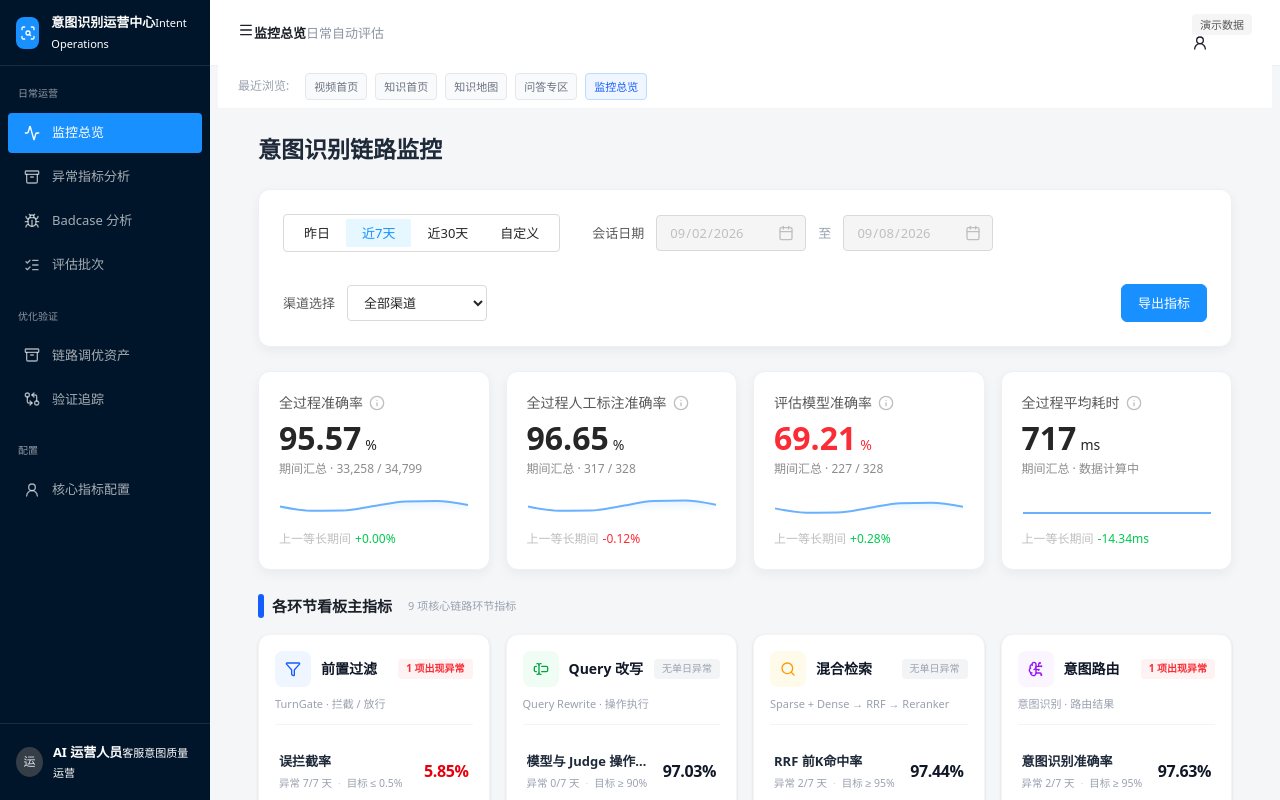
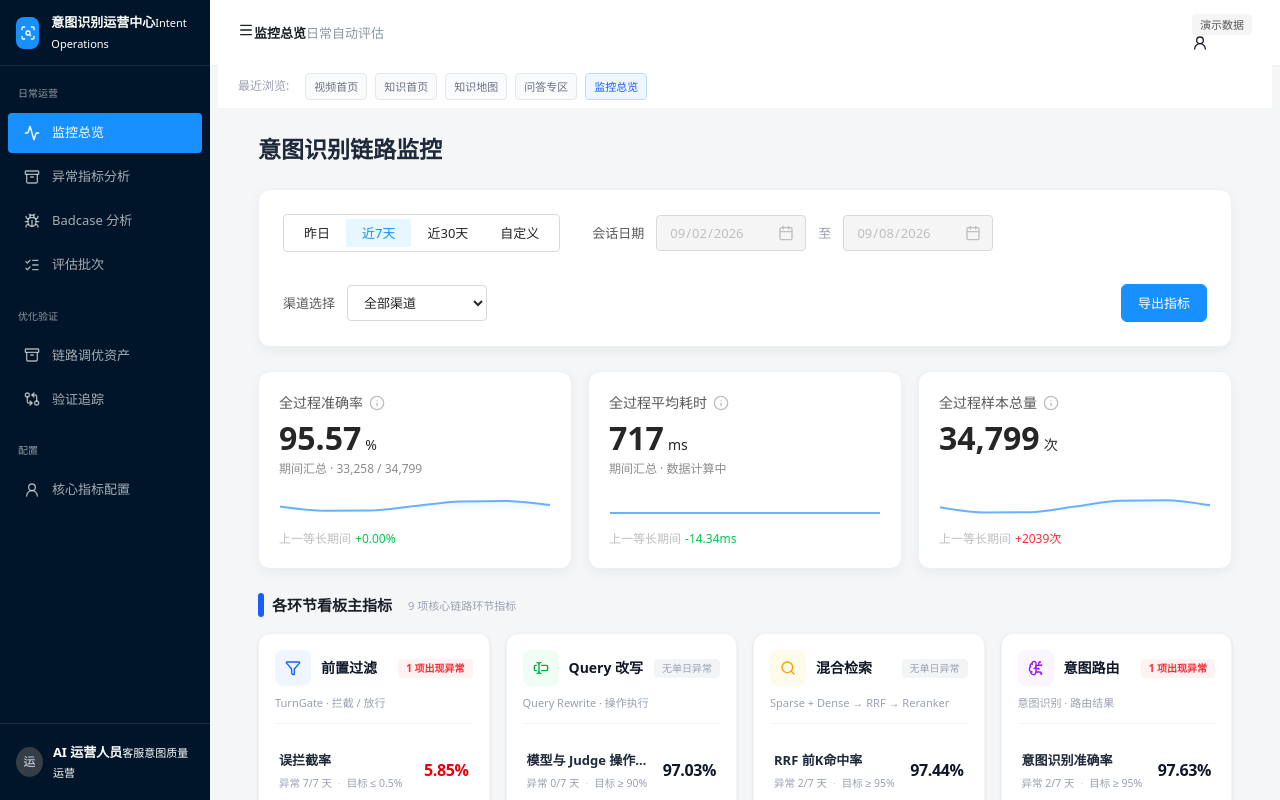
Before and after one commit to curry-spec/-, a React (Vite) app: page / in a window 1280 px wide. Shown: the top 800 px of the page. Built offline with nearby package versions, Linux system fonts and the light colour scheme.

Commit message:
refactor: update UI components and data management
- Clean up Assets form fields
- Improve Batches import button placement
- Support total sample metric in Overview
- Refine layout styles and chart data structures

```diff
--- a/src/data.ts
+++ b/src/data.ts
@@ -69,13 +69,15 @@ export const baseData: Record<'phone' | 'online', BatchData> = {
 };
 
 export const dailyTrends = [
-  { date: '09-02', '全过程准确率': 93.1, '误拦截率': 4.1, '漏拦截率': 21.0, '模型与 Judge 操作集合一致率': 97.0, '模型-Judge 端到端代理准确率': 97.2, 'RRF 前K命中率': 97.4, 'Reranker Top1 准确率': 94.3, 'Reranker 直出意图准确率': 94.6, '意图识别准确率': 97.6, '拒识命中率': 90.0, '全过程人工标注准确率': 96.2, '评估模型准确率': 94.5 },
-  { date: '09-03', '全过程准确率': 92.8, '误拦截率': 4.3, '漏拦截率': 21.2, '模型与 Judge 操作集合一致率': 97.1, '模型-Judge 端到端代理准确率': 97.3, 'RRF 前K命中率': 97.5, 'Reranker Top1 准确率': 94.4, 'Reranker 直出意图准确率': 94.5, '意图识别准确率': 97.7, '拒识命中率': 90.1, '全过程人工标注准确率': 95.8, '评估模型准确率': 94.2 },
-  { date: '09-04', '全过程准确率': 93.4, '误拦截率': 4.5, '漏拦截率': 21.5, '模型与 Judge 操作集合一致率': 97.0, '模型-Judge 端到端代理准确率': 97.1, 'RRF 前K命中率': 97.3, 'Reranker Top1 准确率': 94.2, 'Reranker 直出意图准确率': 94.7, '意图识别准确率': 97.5, '拒识命中率': 89.9, '全过程人工标注准确率': 96.5, '评估模型准确率': 94.8 },
-  { date: '09-05', '全过程准确率': 93.7, '误拦截率': 4.8, '漏拦截率': 21.8, '模型与 Judge 操作集合一致率': 97.2, '模型-Judge 端到端代理准确率': 97.4, 'RRF 前K命中率': 97.6, 'Reranker Top1 准确率': 94.5, 'Reranker 直出意图准确率': 94.8, '意图识别准确率': 97.8, '拒识命中率': 90.2, '全过程人工标注准确率': 96.1, '评估模型准确率': 94.1 },
-  { date: '09-06', '全过程准确率': 93.9, '误拦截率': 4.9, '漏拦截率': 21.6, '模型与 Judge 操作集合一致率': 97.3, '模型-Judge 端到端代理准确率': 97.5, 'RRF 前K命中率': 97.7, 'Reranker Top1 准确率': 94.6, 'Reranker 直出意图准确率': 94.9, '意图识别准确率': 97.9, '拒识命中率': 90.3, '全过程人工标注准确率': 95.9, '评估模型准确率': 94.6 },
-  { date: '09-07', '全过程准确率': 93.5, '误拦截率': 4.7, '漏拦截率': 21.4, '模型与 Judge 操作集合一致率': 97.1, '模型-Judge 端到端代理准确率': 97.3, 'RRF 前K命中率': 97.5, 'Reranker Top1 准确率': 94.4, 'Reranker 直出意图准确率': 94.7, '意图识别准确率': 97.7, '拒识命中率': 90.1, '全过程人工标注准确率': 96.3, '评估模型准确率': 95.0 },
-  { date: '09-08', '全过程准确率': 92.95, '误拦截率': 5.8, '漏拦截率': 22.0, '模型与 Judge 操作集合一致率': 97.0, '模型-Judge 端到端代理准确率': 97.2, 'RRF 前K命中率': 97.4, 'Reranker Top1 准确率': 94.3, 'Reranker 直出意图准确率': 94.6, '意图识别准确率': 97.6, '拒识命中率': 90.0, '全过程人工标注准确率': 96.25, '评估模型准确率': 94.5 }
+  { date: '09-02', '全过程准确率': 93.1, '误拦截率': 4.1, '漏拦截率': 21.0, '模型与 Judge 操作集合一致率': 97.0, '模型-Judge 端到端代理准确率': 97.2, 'RRF 前K命中率': 97.4, 'Reranker Top1 准确率': 94.3, 'Reranker 直出意图准确率': 94.6, '意图识别准确率': 97.6, '拒识命中率': 90.0, '全过程样本总量': 35000 },
+  { date: '09-03', '全过程准确率': 92.8, '误拦截率': 4.3, '漏拦截率': 21.2, '模型与 Judge 操作集合一致率': 97.1, '模型-Judge 端到端代理准确率': 97.3, 'RRF 前K命中率': 97.5, 'Reranker Top1 准确率': 94.4, 'Reranker 直出意图准确率': 94.5, '意图识别准确率': 97.7, '拒识命中率': 90.1, '全过程样本总量': 34800 },
+  { date: '09-04', '全过程准确率': 93.4, '误拦截率': 4.5, '漏拦截率': 21.5, '模型与 Judge 操作集合一致率': 97.0, '模型-Judge 端到端代理准确率': 97.1, 'RRF 前K命中率': 97.3, 'Reranker Top1 准确率': 94.2, 'Reranker 直出意图准确率': 94.7, '意图识别准确率': 97.5, '拒识命中率': 89.9, '全过程样本总量': 35200 },
+  { date: '09-05', '全过程准确率': 93.7, '误拦截率': 4.8, '漏拦截率': 21.8, '模型与 Judge 操作集合一致率': 97.2, '模型-Judge 端到端代理准确率': 97.4, 'RRF 前K命中率': 97.6, 'Reranker Top1 准确率': 94.5, 'Reranker 直出意图准确率': 94.8, '意图识别准确率': 97.8, '拒识命中率': 90.2, '全过程样本总量': 35600 },
+  { date: '09-06', '全过程准确率': 93.9, '误拦截率': 4.9, '漏拦截率': 21.6, '模型与 Judge 操作集合一致率': 97.3, '模型-Judge 端到端代理准确率': 97.5, 'RRF 前K命中率': 97.7, 'Reranker Top1 准确率': 94.6, 'Reranker 直出意图准确率': 94.9, '意图识别准确率': 97.9, '拒识命中率': 90.3, '全过程样本总量': 35400 },
+  { date: '09-07', '全过程准确率': 93.5, '误拦截率': 4.7, '漏拦截率': 21.4, '模型与 Judge 操作集合一致率': 97.1, '模型-Judge 端到端代理准确率': 97.3, 'RRF 前K命中率': 97.5, 'Reranker Top1 准确率': 94.4, 'Reranker 直出意图准确率': 94.7, '意图识别准确率': 97.7, '拒识命中率': 90.1, '全过程样本总量': 34900 },
+  { date: '09-08', '全过程准确率': 92.95, '误拦截率': 5.8, '漏拦截率': 22.0, '模型与 Judge 操作集合一致率': 97.0, '模型-Judge 端到端代理准确率': 97.2, 'RRF 前K命中率': 97.4, 'Reranker Top1 准确率': 94.3, 'Reranker 直出意图准确率': 94.6, '意图识别准确率': 97.6, '拒识命中率': 90.0, '全过程样本总量': 35150 }
+
+
 ];
 
 export const metrics: Metric[] = [
@@ -93,30 +95,6 @@ export const metrics: Metric[] = [
     trend: [94.0, 93.6, 94.1, 93.8, 93.7, 93.0, 92.25]
   },
   {
-    id: 'manual',
-    code: '编码待提供',
-    name: '全过程人工标注准确率',
-    n: 'manual',
-    d: 'manualN',
-    target: 95,
-    dir: 'gt',
-    source: '意图识别指标清单 Excel',
-    definition: '人工标注基准下的意图识别准确率',
-    trend: [96.25, 95.8, 96.5, 96.1, 95.9, 96.3, 96.25]
-  },
-  {
-    id: 'judge',
-    code: '编码待提供',
-    name: '评估模型准确率',
-    n: 'judge',
-    d: 'manualN',
-    target: 90,
-    dir: 'gt',
-    source: '评估系统内部 API',
-    definition: '基于评估模型生成的意图与人工标注意图的匹配程度，反映自动化评估的可靠性。',
-    trend: [94.5, 94.2, 94.8, 94.1, 94.6, 95.0, 94.5]
-  },
-  {
     id: 'latency',
     code: 'E2E-RT-AVG',
     name: '全过程平均耗时',
@@ -127,6 +105,16 @@ export const metrics: Metric[] = [
     inclusive: true,
     definition: '单条消息从意图预处理、意图处理到意图相关逻辑处理完成的总耗时平均值。',
     trend: [700, 712, 696, 724, 733, 710, 724]
+  },
+  {
+    id: 'total_samples',
+    code: 'E2E-TOTAL',
+    name: '全过程样本总量',
+    n: 'total',
+    unit: '次',
+    source: '意图识别指标清单 Excel',
+    definition: '评估周期内参与全过程评估的样本总请求数。',
+    trend: [35000, 34800, 35200, 35600, 35400, 34900, 35150]
   },
   {
     id: 'block',
--- a/src/index.css
+++ b/src/index.css
@@ -304,7 +304,6 @@ main {
 /* Summary Metrics */
 .summary-band {
   display: grid;
-  grid-template-columns: repeat(4, minmax(0, 1fr));
   gap: 16px;
   margin-top: 24px;
 }
--- a/src/views/Overview.tsx
+++ b/src/views/Overview.tsx
@@ -62,9 +62,11 @@ const CustomTooltip = ({ active, payload, label }: any) => {
       isPass = value >= 95.0;
     } else if (name === '全过程平均耗时') {
       isPass = value <= 750;
-    }
-
-    const unit = name === '全过程平均耗时' ? 'ms' : '%';
+    } else if (name === '全过程样本总量') {
+      isPass = true;
+    }
+
+    const unit = name === '全过程平均耗时' ? 'ms' : (name === '全过程样本总量' ? '次' : '%');
     const passStatusText = isPass ? '达标' : '不达标';
 
     return (
@@ -141,13 +143,15 @@ export default function Overview({
   const trendChartData = useMemo(() => {
     const results = [];
     const baseTrends = [
-      { date: '09-02', '全过程准确率': 93.1, '误拦截率': 4.1, '漏拦截率': 21.0, '模型与 Judge 操作集合一致率': 97.0, '模型-Judge 端到端代理准确率': 97.2, 'RRF 前K命中率': 97.4, 'Reranker Top1 准确率': 94.3, 'Reranker 直出意图准确率': 94.6, '意图识别准确率': 97.6, '拒识命中率': 90.0, '全过程人工标注准确率': 96.2, '评估模型准确率': 94.5, '全过程平均耗时': 702 },
-      { date: '09-03', '全过程准确率': 92.8, '误拦截率': 4.3, '漏拦截率': 21.2, '模型与 Judge 操作集合一致率': 97.1, '模型-Judge 端到端代理准确率': 97.3, 'RRF 前K命中率': 97.5, 'Reranker Top1 准确率': 94.4, 'Reranker 直出意图准确率': 94.5, '意图识别准确率': 97.7, '拒识命中率': 90.1, '全过程人工标注准确率': 95.8, '评估模型准确率': 94.2, '全过程平均耗时': 696 },
-      { date: '09-04', '全过程准确率': 93.4, '误拦截率': 4.5, '漏拦截率': 21.5, '模型与 Judge 操作集合一致率': 97.0, '模型-Judge 端到端代理准确率': 97.1, 'RRF 前K命中率': 97.3, 'Reranker Top1 准确率': 94.2, 'Reranker 直出意图准确率': 94.7, '意图识别准确率': 97.5, '拒识命中率': 89.9, '全过程人工标注准确率': 96.5, '评估模型准确率': 94.8, '全过程平均耗时': 712 },
-      { date: '09-05', '全过程准确率': 93.7, '误拦截率': 4.8, '漏拦截率': 21.8, '模型与 Judge 操作集合一致率': 97.2, '模型-Judge 端到端代理准确率': 97.4, 'RRF 前K命中率': 97.6, 'Reranker Top1 准确率': 94.5, 'Reranker 直出意图准确率': 94.8, '意图识别准确率': 97.8, '拒识命中率': 90.2, '全过程人工标注准确率': 96.1, '评估模型准确率': 94.1, '全过程平均耗时': 725 },
-      { date: '09-06', '全过程准确率': 93.9, '误拦截率': 4.9, '漏拦截率': 21.6, '模型与 Judge 操作集合一致率': 97.3, '模型-Judge 端到端代理准确率': 97.5, 'RRF 前K命中率': 97.7, 'Reranker Top1 准确率': 94.6, 'Reranker 直出意图准确率': 94.9, '意图识别准确率': 97.9, '拒识命中率': 90.3, '全过程人工标注准确率': 95.9, '评估模型准确率': 94.6, '全过程平均耗时': 731 },
-      { date: '09-07', '全过程准确率': 93.5, '误拦截率': 4.7, '漏拦截率': 21.4, '模型与 Judge 操作集合一致率': 97.1, '模型-Judge 端到端代理准确率': 97.3, 'RRF 前K命中率': 97.5, 'Reranker Top1 准确率': 94.4, 'Reranker 直出意图准确率': 94.7, '意图识别准确率': 97.7, '拒识命中率': 90.1, '全过程人工标注准确率': 96.3, '评估模型准确率': 95.0, '全过程平均耗时': 710 },
-      { date: '09-08', '全过程准确率': 92.95, '误拦截率': 5.8, '漏拦截率': 22.0, '模型与 Judge 操作集合一致率': 97.0, '模型-Judge 端到端代理准确率': 97.2, 'RRF 前K命中率': 97.4, 'Reranker Top1 准确率': 94.3, 'Reranker 直出意图准确率': 94.6, '意图识别准确率': 97.6, '拒识命中率': 90.0, '全过程人工标注准确率': 96.25, '评估模型准确率': 94.5, '全过程平均耗时': 725 }
+      { date: '09-02', '全过程准确率': 93.1, '误拦截率': 4.1, '漏拦截率': 21.0, '模型与 Judge 操作集合一致率': 97.0, '模型-Judge 端到端代理准确率': 97.2, 'RRF 前K命中率': 97.4, 'Reranker Top1 准确率': 94.3, 'Reranker 直出意图准确率': 94.6, '意图识别准确率': 97.6, '拒识命中率': 90.0, '全过程平均耗时': 702, '全过程样本总量': 35000 },
+      { date: '09-03', '全过程准确率': 92.8, '误拦截率': 4.3, '漏拦截率': 21.2, '模型与 Judge 操作集合一致率': 97.1, '模型-Judge 端到端代理准确率': 97.3, 'RRF 前K命中率': 97.5, 'Reranker Top1 准确率': 94.4, 'Reranker 直出意图准确率': 94.5, '意图识别准确率': 97.7, '拒识命中率': 90.1, '全过程平均耗时': 696, '全过程样本总量': 34800 },
+      { date: '09-04', '全过程准确率': 93.4, '误拦截率': 4.5, '漏拦截率': 21.5, '模型与 Judge 操作集合一致率': 97.0, '模型-Judge 端到端代理准确率': 97.1, 'RRF 前K命中率': 97.3, 'Reranker Top1 准确率': 94.2, 'Reranker 直出意图准确率': 94.7, '意图识别准确率': 97.5, '拒识命中率': 89.9, '全过程平均耗时': 712, '全过程样本总量': 35200 },
+      { date: '09-05', '全过程准确率': 93.7, '误拦截率': 4.8, '漏拦截率': 21.8, '模型与 Judge 操作集合一致率': 97.2, '模型-Judge 端到端代理准确率': 97.4, 'RRF 前K命中率': 97.6, 'Reranker Top1 准确率': 94.5, 'Reranker 直出意图准确率': 94.8, '意图识别准确率': 97.8, '拒识命中率': 90.2, '全过程平均耗时': 725, '全过程样本总量': 35600 },
+      { date: '09-06', '全过程准确率': 93.9, '误拦截率': 4.9, '漏拦截率': 21.6, '模型与 Judge 操作集合一致率': 97.3, '模型-Judge 端到端代理准确率': 97.5, 'RRF 前K命中率': 97.7, 'Reranker Top1 准确率': 94.6, 'Reranker 直出意图准确率': 94.9, '意图识别准确率': 97.9, '拒识命中率': 90.3, '全过程平均耗时': 731, '全过程样本总量': 35400 },
+      { date: '09-07', '全过程准确率': 93.5, '误拦截率': 4.7, '漏拦截率': 21.4, '模型与 Judge 操作集合一致率': 97.1, '模型-Judge 端到端代理准确率': 97.3, 'RRF 前K命中率': 97.5, 'Reranker Top1 准确率': 94.4, 'Reranker 直出意图准确率': 94.7, '意图识别准确率': 97.7, '拒识命中率': 90.1, '全过程平均耗时': 710, '全过程样本总量': 34900 },
+      { date: '09-08', '全过程准确率': 92.95, '误拦截率': 5.8, '漏拦截率': 22.0, '模型与 Judge 操作集合一致率': 97.0, '模型-Judge 端到端代理准确率': 97.2, 'RRF 前K命中率': 97.4, 'Reranker Top1 准确率': 94.3, 'Reranker 直出意图准确率': 94.6, '意图识别准确率': 97.6, '拒识命中率': 90.0, '全过程平均耗时': 725, '全过程样本总量': 35150 }
+
+
     ];
 
     let endDateObj = new Date(endDate);
@@ -183,9 +187,8 @@ export default function Overview({
           'Reranker 直出意图准确率': Number((94.6 * (1.0 + noise)).toFixed(2)),
           '意图识别准确率': Number((97.6 * (1.0 + noise)).toFixed(2)),
           '拒识命中率': Number((90.0 * (1.0 + noise)).toFixed(2)),
-          '全过程人工标注准确率': Number((96.2 * (1.0 + noise)).toFixed(2)),
-          '评估模型准确率': Number((94.5 * (1.0 + noise)).toFixed(2)),
-          '全过程平均耗时': Math.round(710 * (1.0 + noise))
+          '全过程平均耗时': Math.round(710 * (1.0 + noise)),
+          '全过程样本总量': Math.round(35000 * (1.0 + noise))
         });
       }
     }
@@ -193,13 +196,8 @@ export default function Overview({
   }, [timeRange, startDate, endDate, durationDays]);
 
   const displayMetrics = useMemo(() => {
-    return metrics.map(m => {
-      if ((m.id === 'manual' || m.id === 'judge') && timeRange === '自定义') {
-        return { ...m, provided: false };
-      }
-      return m;
-    });
-  }, [timeRange]);
+    return metrics;
+  }, []);
 
   const rangeMultiplier = useMemo(() => {
     return durationDays / 7;
@@ -290,7 +288,7 @@ export default function Overview({
   }, [data, displayMetrics]);
 
   const filteredFails = useMemo(() => {
-    return fails.filter(m => !['e2e', 'manual', 'judge', 'latency'].includes(m.id));
+    return fails.filter(m => !['e2e', 'latency'].includes(m.id));
   }, [fails]);
 
   const colors = [
@@ -422,7 +420,8 @@ export default function Overview({
   };
 
   const handleMetricClick = (m: Metric) => {
-    const val = m.id === 'latency' ? data.latency : (data[m.n as keyof BatchData] as number / (data[m.d as keyof BatchData] as number)) * 100;
+    const isTotalSamples = m.id === 'total_samples';
+    const val = m.id === 'latency' ? data.latency : (isTotalSamples ? data.total : (data[m.n as keyof BatchData] as number / (data[m.d as keyof BatchData] as number)) * 100);
     const isFail = fails.includes(m);
 
     const num1 = m.n ? (data[m.n as keyof BatchData] as number) : undefined;
@@ -431,7 +430,7 @@ export default function Overview({
     const dateStr = filteredDailyTrends[filteredDailyTrends.length - 1]?.date ? `2026-${filteredDailyTrends[filteredDailyTrends.length - 1].date}` : '2026-09-08';
     const eyebrowStr = `${dateStr} · ${channel === 'all' ? '全部渠道' : channelNames[channel]}`;
 
-    const isKPI = m.id === 'e2e' || m.id === 'manual' || m.id === 'judge' || m.id === 'latency' || m.name === '全过程准确率' || m.name === '全过程人工标注准确率' || m.name === '评估模型准确率' || m.name === '全过程平均耗时';
+    const isKPI = m.id === 'e2e' || m.id === 'latency' || m.id === 'total_samples' || m.name === '全过程准确率' || m.name === '全过程平均耗时' || m.name === '全过程样本总量';
 
     setDrawerContent({
       title: m.name,
@@ -443,12 +442,14 @@ export default function Overview({
             <span className="px-2 py-0.5 bg-blue-50 text-blue-600 text-[11px] font-medium rounded">
               {isKPI ? '全链路核心指标' : '模块核心指标'}
             </span>
-            {m.target === undefined ? (
+            {!isTotalSamples && (
+              m.target === undefined ? (
                 <span className="px-2 py-0.5 bg-gray-100 text-gray-500 text-[11px] font-medium rounded">目标待确认</span>
               ) : (
                 <span className={`px-2 py-0.5 ${isFail ? 'bg-red-50 text-red-500 font-semibold' : 'bg-green-50 text-green-600'} text-[11px] font-medium rounded`}>
                   {isFail ? '未达标' : '达标'}
                 </span>
+              )
             )}
           </div>
 
@@ -458,12 +459,15 @@ export default function Overview({
               "未提供"
             ) : m.id === 'latency' ? (
               `${val.toFixed(0)} ${m.unit || 'ms'}`
+            ) : isTotalSamples ? (
+              `${val.toLocaleString()} ${m.unit || '次'}`
             ) : (
               `${val.toFixed(2)}${m.unit || '%'}`
             )}
           </div>
 
           {/* Info grid */}
+          {!isTotalSamples && (
             <div className="grid grid-cols-2 gap-y-6 gap-x-8 mb-8 pb-6 border-b border-gray-100">
               <div>
                 <div className="text-[12px] text-gray-400 mb-1">分子 / 分母或统计样本</div>
@@ -482,6 +486,7 @@ export default function Overview({
                 </div>
               </div>
             </div>
+          )}
 
           {/* 统计口径 Section */}
           <div className="mb-8 pb-6 border-b border-gray-100">
@@ -605,7 +610,8 @@ export default function Overview({
       { name: '意图识别准确率', code: '编码待提供', target: '目标待确认', id: 'llm' },
       { name: '拒识命中率', code: '编码待提供', target: '目标待确认', id: 'reject' },
     ] : [
-      { name: '全过程平均耗时', code: 'E2E-RT-AVG', target: '≤ 1000ms', checkPass: (val: number) => val <= 1000, id: 'latency' }
+      { name: '全过程平均耗时', code: 'E2E-RT-AVG', target: '≤ 1000ms', checkPass: (val: number) => val <= 1000, id: 'latency' },
+      { name: '全过程样本总量', code: 'E2E-TOTAL', target: '目标待确认', checkPass: () => true, id: 'total_samples' }
     ];
 
     setDrawerContent({
@@ -636,7 +642,7 @@ export default function Overview({
                   const unit = row.id === 'latency' ? 'ms' : '%';
                   const valStr = hasVal ? `${rawVal}${unit}` : '--';
 
-                  const isKPI = row.id === 'latency' || row.id === 'e2e' || row.id === 'manual' || row.id === 'judge';
+                  const isKPI = row.id === 'latency' || row.id === 'e2e';
 
                   return (
                     <tr key={idx} className="border-b border-[#f2f4f8] last:border-b-0 hover:bg-[#f6f9fe]/70 transition-all">
@@ -777,8 +783,8 @@ export default function Overview({
             </div>
           </div>
         </div>
-        <div className="summary-band mt-6">
-          {displayMetrics.slice(0, 4).map((m, idx) => {
+        <div className="summary-band mt-6 grid-cols-3">
+          {displayMetrics.slice(0, 3).map((m, idx) => {
             const num1 = m.n ? (data[m.n as keyof BatchData] as number) : undefined;
             const num2 = m.d ? (data[m.d as keyof BatchData] as number) : undefined;
 
@@ -795,19 +801,21 @@ export default function Overview({
 
             const prevVal = m.id === 'latency' ? (
               prevData.latency
+            ) : m.unit === '次' ? (
+              prevNum1
             ) : (prevNum1 !== undefined && prevNum2 !== undefined) ? (
               (prevNum1 / prevNum2) * 100
             ) : undefined;
 
-            const currentValNum = m.id === 'latency' ? data.latency : (num1 !== undefined && num2 !== undefined ? (num1 / num2) * 100 : 0);
+            const currentValNum = m.id === 'latency' ? data.latency : (m.unit === '次' ? num1 || 0 : (num1 !== undefined && num2 !== undefined ? (num1 / num2) * 100 : 0));
             const isFail = fails.includes(m);
 
             let diffText = '';
             let isIncrease = true;
             if (prevVal !== undefined) {
-              const diff = currentValNum - prevVal;
+              const diff = currentValNum - (prevVal || 0);
               isIncrease = diff >= 0;
-              diffText = `${isIncrease ? '+' : ''}${diff.toFixed(2)}${m.id === 'latency' ? 'ms' : '%'}`;
+              diffText = `${isIncrease ? '+' : ''}${diff.toFixed(m.unit === '次' ? 0 : 2)}${m.id === 'latency' ? 'ms' : (m.unit === '次' ? '次' : '%')}`;
             }
 
             return (
@@ -828,13 +836,13 @@ export default function Overview({
                   </div>
                 )}
 
-                <div className="text-[12px] text-[#8c8c8c] mb-4">
-                  {m.provided !== false && num1 !== undefined && num2 !== undefined ? (
+                <div className="text-[12px] text-[#8c8c8c] mb-4 h-[18px]">
+                  {m.provided !== false && num1 !== undefined && m.unit !== '次' && num2 !== undefined ? (
                     `期间汇总 · ${num1.toLocaleString()} / ${num2.toLocaleString()}`
-                  ) : m.provided !== false ? (
+                  ) : m.provided !== false && m.unit !== '次' ? (
                     `期间汇总 · 数据计算中`
                   ) : (
-                    <div className="h-[18px]" /> // Placeholder for empty
+                    null
                   )}
                 </div>
 
```
Also changed, not shown: src/components/ConversationDetailView.tsx (+80 -60 lines), src/views/Assets.tsx (+2 -94 lines), src/views/Batches.tsx (+9 -13 lines). Lines whose indentation alone changed are shown as unchanged.
